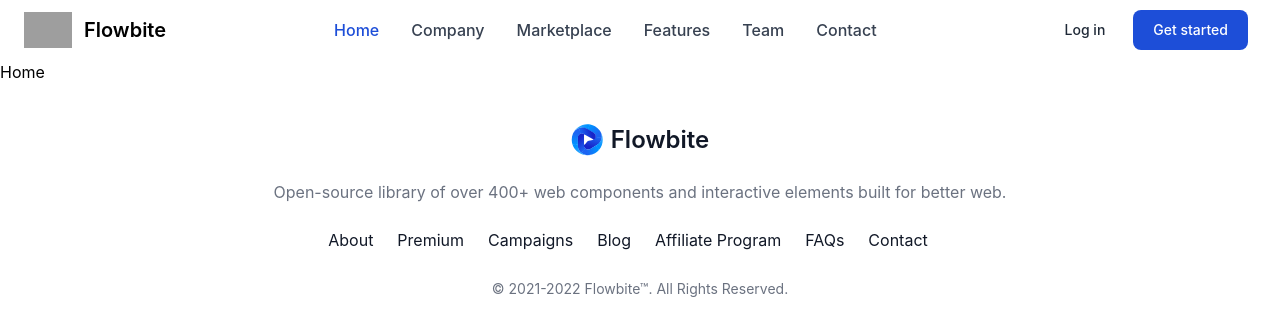
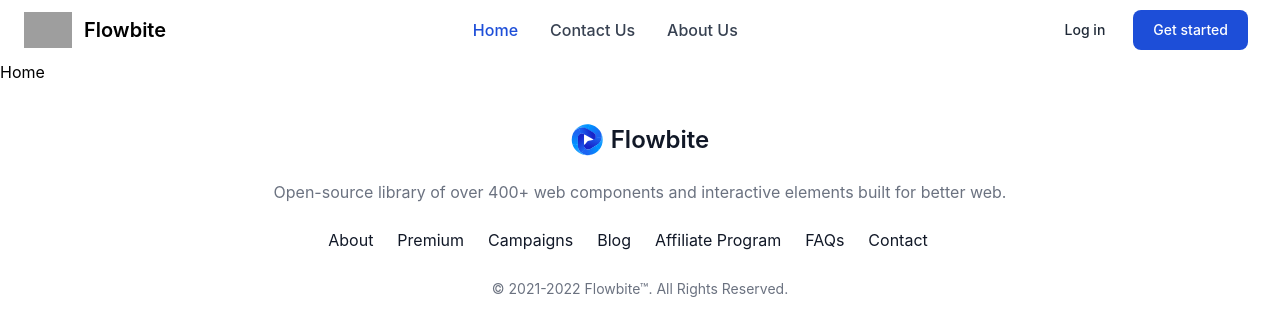
Before and after one commit to ignasiusadhitia/kelompok-1, a React (Vite) app: page / in a window 1280 px wide. Shown: the top 336 px of the page. Built offline with nearby package versions, Linux system fonts and the light colour scheme; grey boxes are pictures that could not be loaded.

Commit message:
feat(navbar): add mobile menu click event

```diff
--- a/src/components/Navbar.jsx
+++ b/src/components/Navbar.jsx
@@ -1,11 +1,22 @@
-import React from "react";
+import React, { useState } from "react";
+import { Link } from "react-router-dom";
 
 const Navbar = () => {
+  const [isMenuOpen, setIsMenuOpen] = useState(false);
+
+  const handleToggleMenu = () => {
+    setIsMenuOpen(!isMenuOpen);
+  };
+
+  const handleLinkClick = () => {
+    setIsMenuOpen(false);
+  };
+
   return (
     <header>
       <nav className="bg-white border-gray-200 px-4 lg:px-6 py-2.5 dark:bg-gray-800">
         <div className="flex flex-wrap justify-between items-center mx-auto max-w-screen-xl">
-          <a href="https://flowbite.com" className="flex items-center">
+          <Link to="/" className="flex items-center" onClick={handleLinkClick}>
             <img
               src="https://flowbite.com/docs/images/logo.svg"
               className="mr-3 h-6 sm:h-9"
@@ -14,30 +25,32 @@ const Navbar = () => {
             <span className="self-center text-xl font-semibold whitespace-nowrap dark:text-white">
               Flowbite
             </span>
-          </a>
+          </Link>
           <div className="flex items-center lg:order-2">
-            <a
-              href="#"
+            <Link
+              to="/login"
               className="text-gray-800 dark:text-white hover:bg-gray-50 focus:ring-4 focus:ring-gray-300 font-medium rounded-lg text-sm px-4 lg:px-5 py-2 lg:py-2.5 mr-2 dark:hover:bg-gray-700 focus:outline-none dark:focus:ring-gray-800"
+              onClick={handleLinkClick}
             >
               Log in
-            </a>
-            <a
-              href="#"
+            </Link>
+            <Link
+              to="/register"
               className="text-white bg-primary-700 hover:bg-primary-800 focus:ring-4 focus:ring-primary-300 font-medium rounded-lg text-sm px-4 lg:px-5 py-2 lg:py-2.5 mr-2 dark:bg-primary-600 dark:hover:bg-primary-700 focus:outline-none dark:focus:ring-primary-800"
+              onClick={handleLinkClick}
             >
               Get started
-            </a>
+            </Link>
             <button
-              data-collapse-toggle="mobile-menu-2"
+              onClick={handleToggleMenu}
               type="button"
               className="inline-flex items-center p-2 ml-1 text-sm text-gray-500 rounded-lg lg:hidden hover:bg-gray-100 focus:outline-none focus:ring-2 focus:ring-gray-200 dark:text-gray-400 dark:hover:bg-gray-700 dark:focus:ring-gray-600"
               aria-controls="mobile-menu-2"
-              aria-expanded="false"
+              aria-expanded={isMenuOpen}
             >
               <span className="sr-only">Open main menu</span>
               <svg
-                className="w-6 h-6"
+                className={`${isMenuOpen ? "hidden" : "block"} w-6 h-6`}
                 fill="currentColor"
                 viewBox="0 0 20 20"
                 xmlns="http://www.w3.org/2000/svg"
@@ -49,7 +62,7 @@ const Navbar = () => {
                 ></path>
               </svg>
               <svg
-                className="hidden w-6 h-6"
+                className={`${isMenuOpen ? "block" : "hidden"} w-6 h-6`}
                 fill="currentColor"
                 viewBox="0 0 20 20"
                 xmlns="http://www.w3.org/2000/svg"
@@ -63,58 +76,39 @@ const Navbar = () => {
             </button>
           </div>
           <div
-            className="hidden justify-between items-center w-full lg:flex lg:w-auto lg:order-1"
+            className={`${
+              isMenuOpen ? "flex" : "hidden"
+            } flex-col items-center w-full lg:flex lg:w-auto lg:order-1`}
             id="mobile-menu-2"
           >
             <ul className="flex flex-col mt-4 font-medium lg:flex-row lg:space-x-8 lg:mt-0">
               <li>
-                <a
-                  href="#"
+                <Link
+                  to="/"
                   className="block py-2 pr-4 pl-3 text-white rounded bg-primary-700 lg:bg-transparent lg:text-primary-700 lg:p-0 dark:text-white"
                   aria-current="page"
+                  onClick={handleLinkClick}
                 >
                   Home
-                </a>
+                </Link>
               </li>
               <li>
-                <a
-                  href="#"
+                <Link
+                  to="/contact"
                   className="block py-2 pr-4 pl-3 text-gray-700 border-b border-gray-100 hover:bg-gray-50 lg:hover:bg-transparent lg:border-0 lg:hover:text-primary-700 lg:p-0 dark:text-gray-400 lg:dark:hover:text-white dark:hover:bg-gray-700 dark:hover:text-white lg:dark:hover:bg-transparent dark:border-gray-700"
+                  onClick={handleLinkClick}
                 >
-                  Company
-                </a>
+                  Contact Us
+                </Link>
               </li>
               <li>
-                <a
-                  href="#"
+                <Link
+                  to="/about"
                   className="block py-2 pr-4 pl-3 text-gray-700 border-b border-gray-100 hover:bg-gray-50 lg:hover:bg-transparent lg:border-0 lg:hover:text-primary-700 lg:p-0 dark:text-gray-400 lg:dark:hover:text-white dark:hover:bg-gray-700 dark:hover:text-white lg:dark:hover:bg-transparent dark:border-gray-700"
+                  onClick={handleLinkClick}
                 >
-                  Marketplace
-                </a>
-              </li>
-              <li>
-                <a
-                  href="#"
-                  className="block py-2 pr-4 pl-3 text-gray-700 border-b border-gray-100 hover:bg-gray-50 lg:hover:bg-transparent lg:border-0 lg:hover:text-primary-700 lg:p-0 dark:text-gray-400 lg:dark:hover:text-white dark:hover:bg-gray-700 dark:hover:text-white lg:dark:hover:bg-transparent dark:border-gray-700"
-                >
-                  Features
-                </a>
-              </li>
-              <li>
-                <a
-                  href="#"
-                  className="block py-2 pr-4 pl-3 text-gray-700 border-b border-gray-100 hover:bg-gray-50 lg:hover:bg-transparent lg:border-0 lg:hover:text-primary-700 lg:p-0 dark:text-gray-400 lg:dark:hover:text-white dark:hover:bg-gray-700 dark:hover:text-white lg:dark:hover:bg-transparent dark:border-gray-700"
-                >
-                  Team
-                </a>
-              </li>
-              <li>
-                <a
-                  href="#"
-                  className="block py-2 pr-4 pl-3 text-gray-700 border-b border-gray-100 hover:bg-gray-50 lg:hover:bg-transparent lg:border-0 lg:hover:text-primary-700 lg:p-0 dark:text-gray-400 lg:dark:hover:text-white dark:hover:bg-gray-700 dark:hover:text-white lg:dark:hover:bg-transparent dark:border-gray-700"
-                >
-                  Contact
-                </a>
+                  About Us
+                </Link>
               </li>
             </ul>
           </div>
```
